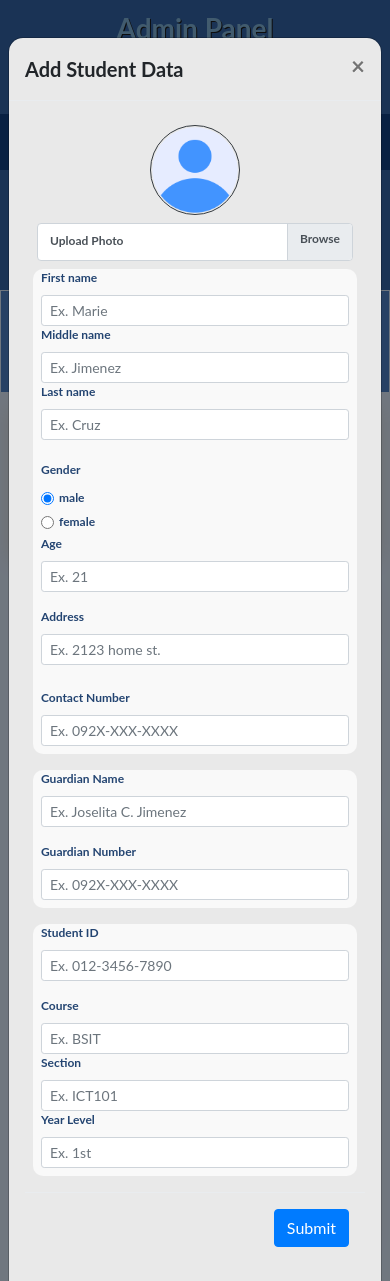
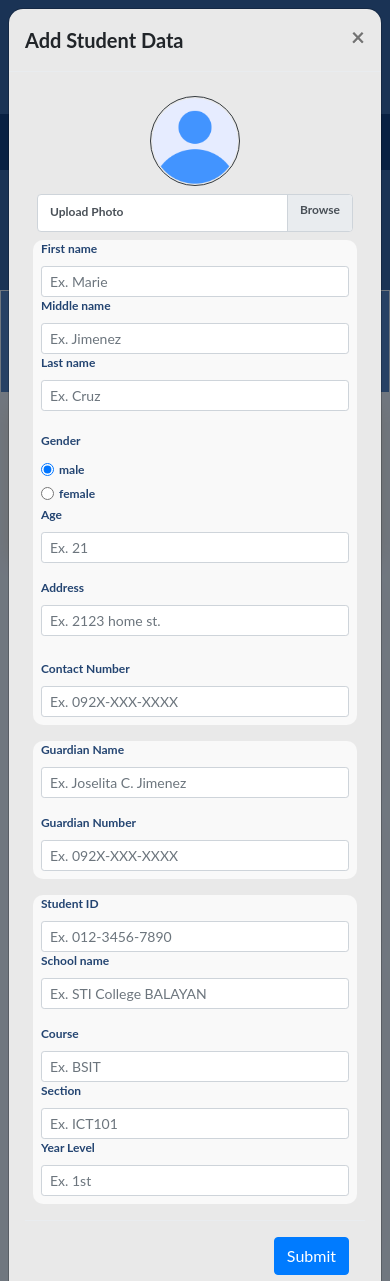
Before and after one commit to changco0987/QrApp, a PHP site: page /admin/admin_students.php in a window 390 px wide, after a click on "Add Student Data". Shown: the top 1281 px of the page. Run offline with PHP 8.4, Linux system fonts and the light colour scheme; the visitor is signed in with stand-in values (Sample User, id 1); data that the repository does not hold is empty; some libraries are stand-ins or nearby versions.

Commit message:
added: school col in studenttb

```diff
--- a/admin/admin_students.php
+++ b/admin/admin_students.php
@@ -515,6 +515,7 @@
                   <th scope="col">Address</th>
                   <th scope="col">Guardian Name</th>
                   <th scope="col">Guardian Contact #</th>
+                  <th scope="col">School</th>
                   <th colspan="4" class="text-center" scope="col">Actions</th><!-- Edit button and Delete button-->
               </tr>
           </thead>
@@ -570,6 +571,7 @@
                             <td><?php echo $row['address'];?></td>
                             <td><?php echo $row['guardianName'];?></td>
                             <td><?php echo $row['guardianNum'];?></td>
+                            <td><?php echo $row['school'];?></td>
 
                             <!--Print QR Button-->
                             <td id="<?php echo $row['id'];?>">
@@ -759,9 +761,13 @@
                     <div class="mx-2 px-2" style="background-color: #f9f9f9; border-radius:10px;">
                       <div class="form-group">
                         <div class="row">
-                          <div class="col-sm-12 col-xs-12 col-md-12 col-lg-12">
+                          <div class="col-sm-6 col-xs-6 col-md-6 col-lg-6">
                               <label class="d-flex align-items-start" for="contentTb">Student ID</label>
                               <input type="text" class="form-control form-control-sm" id="studentIdTb" name="studentIdTb" placeholder="Ex. 012-3456-7890" maxlength="50" required>
+                          </div>
+                          <div class="col-sm-6 col-xs-6 col-md-6 col-lg-6">
+                              <label class="d-flex align-items-start" for="contentTb">School name</label>
+                              <input type="text" class="form-control form-control-sm" id="schoolTb" name="schoolTb" placeholder="Ex. STI College BALAYAN" maxlength="150" required>
                           </div>
                         </div>
                       </div>
--- a/admin/editStudent.php
+++ b/admin/editStudent.php
@@ -232,9 +232,13 @@
                     <div class="mx-2 px-2" style="background-color: #f9f9f9; border-radius:10px;">
                       <div class="form-group">
                         <div class="row">
-                          <div class="col-sm-12 col-xs-12 col-md-12 col-lg-12">
+                          <div class="col-sm-6 col-xs-6 col-md-6 col-lg-6">
                               <label class="d-flex align-items-start" for="contentTb">Student ID</label>
                               <input type="text" class="form-control form-control-sm" id="studentIdTb" name="studentIdTb" placeholder="Ex. 012-3456-7890" maxlength="50" required value="<?php echo $row['studentId'];?>">
+                          </div>
+                          <div class="col-sm-6 col-xs-6 col-md-6 col-lg-6">
+                              <label class="d-flex align-items-start" for="contentTb">School name</label>
+                              <input type="text" class="form-control form-control-sm" id="schoolTb" name="schoolTb" placeholder="Ex. STI College BALAYAN" maxlength="150" required value="<?php echo $row['school'];?>">
                           </div>
                         </div>
                       </div>
--- a/controller/addStudent.php
+++ b/controller/addStudent.php
@@ -25,6 +25,7 @@
         $student->setStatus('unlocked');
         $student->setGuardianName($_POST['guardianNameTb']);
         $student->setGuardianNum($_POST['guardianNumTb']);
+        $student->setSchool($_POST['schoolTb']);
 
 
         if($_FILES['fileTb']['name']!="")
--- a/controller/editStudent.php
+++ b/controller/editStudent.php
@@ -25,6 +25,7 @@
         $student->setYear($_POST['yearTb']);
         $student->setGuardianName($_POST['guardianNameTb']);
         $student->setGuardianNum($_POST['guardianNumTb']);
+        $student->setSchool($_POST['schoolTb']);
 
 
         if($_FILES['fileTb']['name']!="")
@@ -35,7 +36,7 @@
         }
         else
         {
-            $data->setImageName($_POST['imageName']);
+            $student->setImageName($_POST['imageName']);
         }
 
         UpdateStudent($conn,$student);
--- a/db/tb_student.php
+++ b/db/tb_student.php
@@ -6,10 +6,10 @@
     function CreateStudent($conn,$student)
     {
         $address = mysqli_real_escape_string($conn,$student->getAddress());
-        mysqli_query($conn,"INSERT INTO studentstb(studentId, firstname, lastname, middlename, course, section, year, age, gender, address, contact_number, imageName, status, guardianName, guardianNum)
+        mysqli_query($conn,"INSERT INTO studentstb(studentId, firstname, lastname, middlename, course, section, year, age, gender, address, contact_number, imageName, status, guardianName, guardianNum, school)
         values('".$student->getStudentId()."','".$student->getFirstname()."','".$student->getLastname()."','".$student->getMiddlename()."','".$student->getCourse()."','"
         .$student->getSection()."','".$student->getYear()."',".$student->getAge().",'".$student->getGender()."','".$address."','"
-        .$student->getContact_number()."','".$student->getImageName()."','".$student->getStatus()."','".$student->getGuardianName()."','".$student->getGuardianNum()."')");
+        .$student->getContact_number()."','".$student->getImageName()."','".$student->getStatus()."','".$student->getGuardianName()."','".$student->getGuardianNum()."','".$student->getSchool()."')");
     }
 
     function ReadStudent($conn,$student)
@@ -47,10 +47,11 @@
         else
         {
             $address = mysqli_real_escape_string($conn,$student->getAddress());
+            $schoolName = mysqli_real_escape_string($conn,$student->getSchool());
             mysqli_query($conn,"UPDATE studentstb set studentId = '".$student->getStudentId()."', firstname = '".$student->getFirstname()."', lastname = '".$student->getLastname().
             "', middlename = '".$student->getMiddlename()."', course = '".$student->getCourse()."', section = '".$student->getSection()."', year = '".$student->getYear().
             "', age = ".$student->getAge().", gender = '".$student->getGender()."', address = '".$address."', imageName = '".$student->getImageName().
-            "', guardianName = '".$student->getGuardianName()."', guardianNum = '".$student->getGuardianNum()."' where id = ". $student->getId());
+            "', guardianName = '".$student->getGuardianName()."', guardianNum = '".$student->getGuardianNum()."', school = '".$schoolName."' where id = ". $student->getId());
         }
     }
 
--- a/model/studentModel.php
+++ b/model/studentModel.php
@@ -18,6 +18,7 @@
         private $status;
         private $guardianName;
         private $guardianNum;
+        private $school;
         private $gateStat;
         private $dtrId;
 
@@ -207,6 +208,17 @@
         }
 
 
+        public function getSchool()
+        {
+            return $this->school;
+        }
+
+        public function setSchool($school)
+        {
+            $this->school = $school;
+        }
+
+
         public function getGateStat()
         {
             return $this->gateStat;
```
